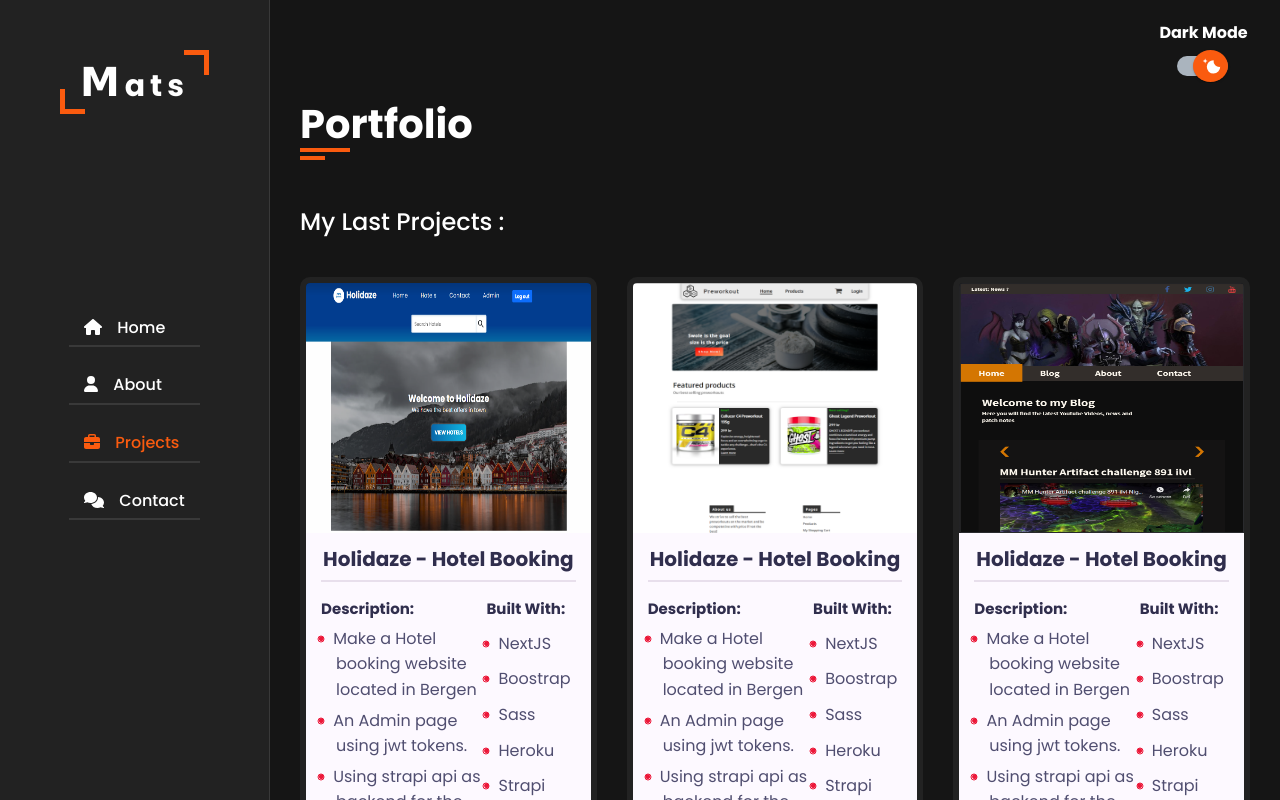
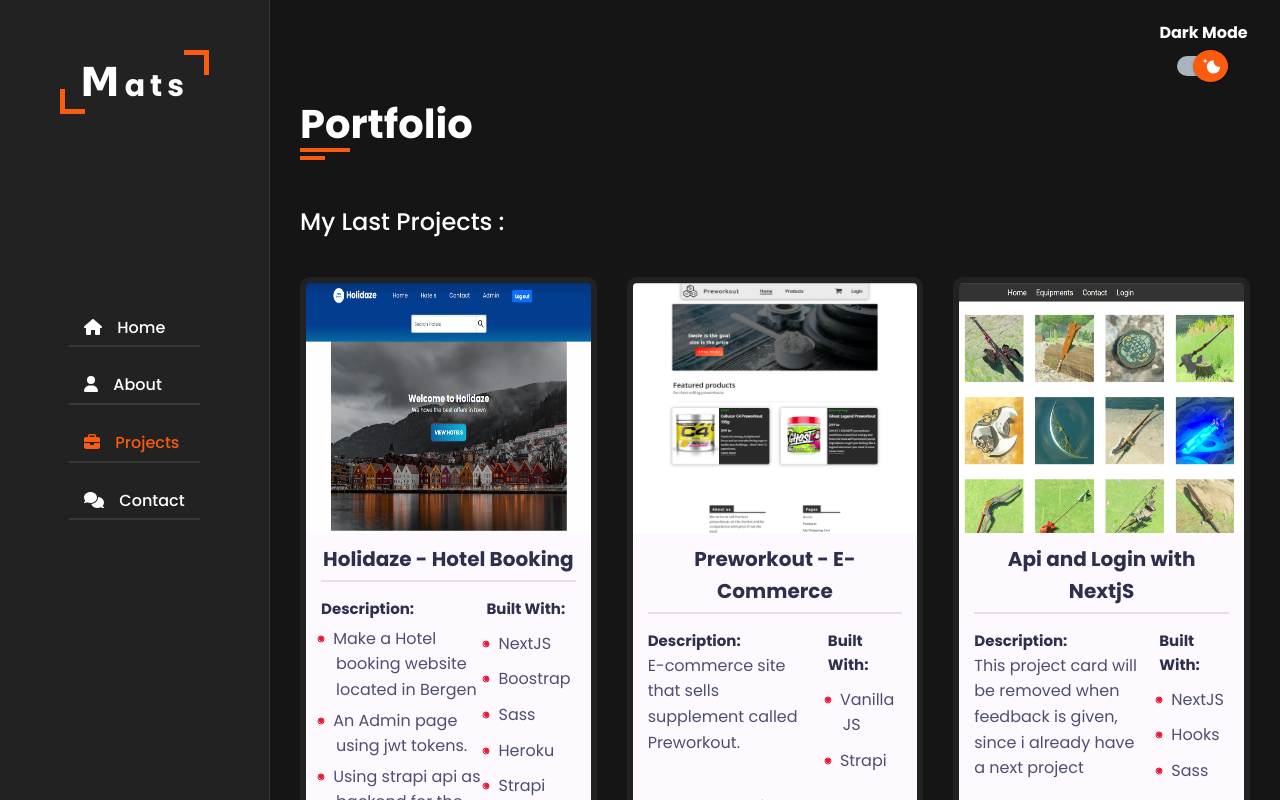
Before and after one commit to Matskrane/my-portfolio, a React (Create React App) app: page /projects in a window 1280 px wide. Built offline with nearby package versions, Linux system fonts and the light colour scheme.

Commit message:
last push thursday ?

```diff
--- a/src/pages/Projects.js
+++ b/src/pages/Projects.js
@@ -44,8 +44,8 @@ const Projects = () => {
                     </div>
                   </div>
                   <div className="project-links">
-                    <a>Github</a>
-                    <a>Live Demo</a>
+                    <a href="https://github.com/Matskrane/project-exam-2-Matskrane">Github</a>
+                    <a href="https://project-exam-2-matskranes.vercel.app/">Live Demo</a>
                   </div>
                   </div>
                 </div>
@@ -58,30 +58,22 @@ const Projects = () => {
                 <div className="portfolio-img">
                   <img src="/images/strapi-project (13).png" alt="" />
                   <div className="project-info padd-15">
-                  <h4>Holidaze - Hotel Booking</h4>
+                  <h4>Preworkout - E-Commerce</h4>
                   <div className="stack">
                     <div className="stack-description">
                       <h5>Description:</h5>
-                      <ul>
-                        <li>Make a Hotel booking website located in Bergen</li>
-                        <li>An Admin page using jwt tokens.</li>
-                        <li>Using strapi api as backend for the project connected to Heroku.</li>
-                      </ul>
+                      <p>E-commerce site that sells supplement called Preworkout.</p>
                     </div>
                     <div className="stack-used">
                       <h5>Built With:</h5>
                       <ul>
-                        <li>NextJS</li>
-                        <li>Boostrap</li>
-                        <li>Sass</li>
-                        <li>Heroku</li>
+                        <li>Vanilla JS</li>
                         <li>Strapi</li>
                       </ul>
                     </div>
                   </div>
                   <div className="project-links">
-                    <a>Github</a>
-                    <a>Live Demo</a>
+                    <a href="https://github.com/Matskrane/mats-krane-semester-project-2">Github</a>
                   </div>
                   </div>
                 </div>
@@ -92,32 +84,25 @@ const Projects = () => {
              <div className="portfolio-item padd-15">
               <div className="portfolio-item-inner shadow-dark">
                 <div className="portfolio-img">
-                  <img src="/images/blog.png" alt="" />
+                  <img src="/images/Screenshot (21).png" alt="" />
                   <div className="project-info padd-15">
-                  <h4>Holidaze - Hotel Booking</h4>
+                  <h4>Api and Login with NextjS</h4>
                   <div className="stack">
                     <div className="stack-description">
                       <h5>Description:</h5>
-                      <ul>
-                        <li>Make a Hotel booking website located in Bergen</li>
-                        <li>An Admin page using jwt tokens.</li>
-                        <li>Using strapi api as backend for the project connected to Heroku.</li>
-                      </ul>
+                      <p>This project card will be removed when feedback is given, since i already have a next project</p>
                     </div>
                     <div className="stack-used">
                       <h5>Built With:</h5>
                       <ul>
                         <li>NextJS</li>
-                        <li>Boostrap</li>
+                        <li>Hooks</li>
                         <li>Sass</li>
-                        <li>Heroku</li>
-                        <li>Strapi</li>
                       </ul>
                     </div>
                   </div>
                   <div className="project-links">
-                    <a>Github</a>
-                    <a>Live Demo</a>
+                    <a href="https://github.com/Noroff-FEU-Assignments/js-frameworks-course-assignment-Matskrane">Github</a>
                   </div>
                   </div>
                 </div>
@@ -125,58 +110,7 @@ const Projects = () => {
             </div>
 
 
-             <div className="portfolio-item padd-15">
-              <div className="portfolio-item-inner shadow-dark">
-                <div className="portfolio-img">
-                  <img src="/images/bootstrap-project.png" alt="" />
-                  <div className="project-info padd-15">
-                  <h4>Holidaze - Hotel Booking</h4>
-                  <div className="stack">
-                    <div className="stack-description">
-                      <h5>Description:</h5>
-                      <ul>
-                        <li>Make a Hotel booking website located in Bergen</li>
-                        <li>An Admin page using jwt tokens.</li>
-                        <li>Using strapi api as backend for the project connected to Heroku.</li>
-                      </ul>
-                    </div>
-                    <div className="stack-used">
-                      <h5>Built With:</h5>
-                      <ul>
-                        <li>NextJS</li>
-                        <li>Boostrap</li>
-                        <li>Sass</li>
-                        <li>Heroku</li>
-                        <li>Strapi</li>
-                      </ul>
-                    </div>
-                  </div>
-                  <div className="project-links">
-                    <a>Github</a>
-                    <a>Live Demo</a>
-                  </div>
-                  </div>
-                </div>
-              </div>
-            </div>
 
-
-             <div className="portfolio-item padd-15">
-              <div className="portfolio-item-inner shadow-dark">
-                <div className="portfolio-img">
-                  <img src="images/portfolio/portfolio-5.jpg" alt="" />
-                </div>
-              </div>
-            </div>
-
-
-             <div className="portfolio-item padd-15">
-              <div className="portfolio-item-inner shadow-dark">
-                <div className="portfolio-img">
-                  <img src="images/portfolio/portfolio-6.jpg" alt="" />
-                </div>
-              </div>
-            </div>
 
           </div>
         </div>
--- a/src/styles/components/_projects.scss
+++ b/src/styles/components/_projects.scss
@@ -60,6 +60,10 @@
     display: flex;
 }
 
+.stack-description p {
+    padding-right: 15px;
+}
+
 .stack li {
     list-style-type: circle;
     margin-left: 15px;
--- a/src/styles/styles.css
+++ b/src/styles/styles.css
@@ -645,6 +645,10 @@ h3.my-profession {
   display: flex;
 }
 
+.stack-description p {
+  padding-right: 15px;
+}
+
 .stack li {
   list-style-type: circle;
   margin-left: 15px;
```
Also changed, not shown: public/images/Screenshot (21).png (added), 1 other file (tests, documents, lock files or other folders).
